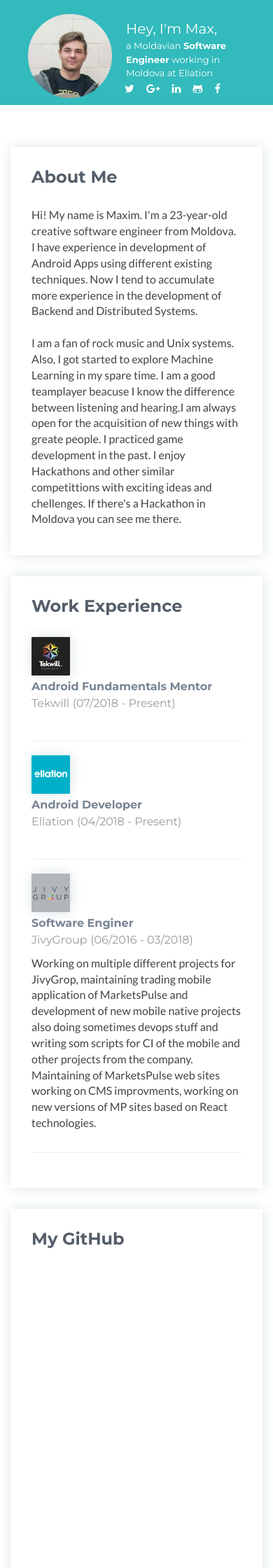
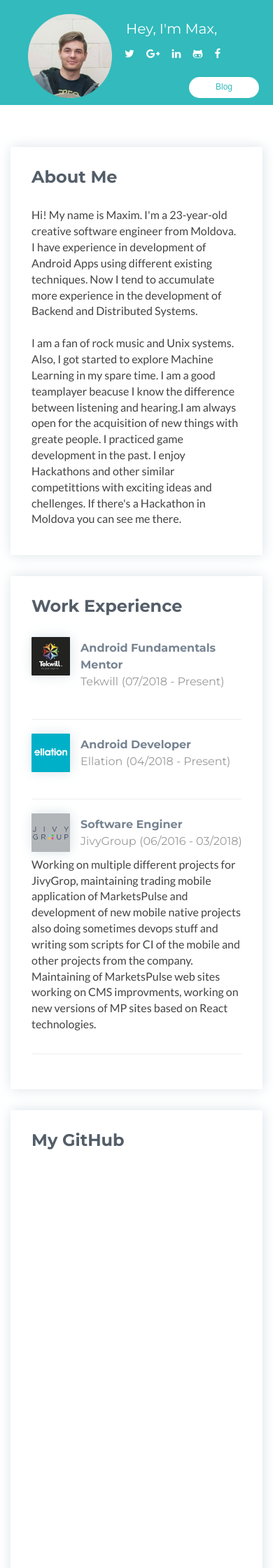
Before and after one commit to maximbircu/maximbircu.github.io, a Jekyll site: the page built from index.html, in a window 390 px wide. Shown: the top 2240 px of the page at 70% size. Built offline with Jekyll 4.4.1, drawn with Linux system fonts in a browser that asks for light colours; nearby versions of some CDN libraries; library files that are not in the unit come from our copies.

Commit message:
Adjust site design form mobile devices

```diff
--- a/_includes/cards/work-experience.html
+++ b/_includes/cards/work-experience.html
@@ -5,7 +5,7 @@
             {% for item in site.data.cards.work-experience %}
                 <div class="item row">
                     <img src="{{ item.logoUrl }}" class="col-lg-3 company-logo" alt="">
-                    <div class="work-experience-heading col-lg-9">
+                    <div class="work-experience-heading">
                         <h3 class="title ">
                             {{ item.position }} <br/>
                             <span class="place"><a href="{{ item.companyWebSiteUrl }}">{{item.companyName}}</a></span>
--- a/_includes/sidebar.html
+++ b/_includes/sidebar.html
@@ -1,6 +1,6 @@
 <div class="heading-wrapper col-lg-3 col-md-4 col-sm-12">
     <div class="heading-content row">
-        <img class="profile-image img-responsive" src="{{ site.data.sidebar.profile-image }}" alt="Maxim"/>
+        <img class="profile-image img-responsive" src="{{ site.baseUrl }}/{{ site.data.sidebar.profile-image }}" alt="Maxim"/>
         <h1 class="profile-description-title">Hey, I'm {{ site.data.sidebar.shortname }},</h1>
         <h4 class="profile-description">a Moldavian <span class="job-title">{{ site.data.sidebar.ocupation }}</span> working in Moldova at {{ site.data.sidebar.company }}</h4>
         <a class="contact-me-btn row" href="{{ site.baseurl }}/{{ layout.buttonUrl }}">{{ layout.buttonName }}</a>
--- a/_sass/includes/cards/work-experience.sass
+++ b/_sass/includes/cards/work-experience.sass
@@ -7,6 +7,8 @@
     background-color: #b3b6b9
     margin-bottom: 0px
     border-radius: 1px
+    margin-right: 15px
+    float: left
 
 .company-info-container
     display: inline
--- a/_sass/includes/sidebar.sass
+++ b/_sass/includes/sidebar.sass
@@ -123,7 +123,7 @@
 
 @media only screen and (max-width: 540px)
     .contact-me-btn
-        padding-top: 10px
+        padding-top: 6px
         width: 100px
         font-size: 12px
 
@@ -131,10 +131,12 @@
     .contact-me-btn
         padding-top: 6px
         width: 50px
-        font-size: 0px
 
     .contact-me-btn i
         font-size: 20px
+
+    .contacts .fa
+        font-size: 15px
 
 @media only screen and (max-width: 434px)
     .profile-description
@@ -146,9 +148,15 @@
     .contacts .fa
         font-size: 15px
 
-@media only screen and (max-width: 409px)
+@media only screen and (max-width: 400px)
     .contact-me-btn
-        visibility: hidden
+        width: 100px
+
+    .profile-description
+        display: none
+
+    .contacts
+        margin-top: -50px
 
 @media only screen and (max-width: 364px)
     .profile-description
--- a/index.html
+++ b/index.html
@@ -3,12 +3,12 @@ layout: about
 ---
 <div class="sections-wrapper col-lg-9 col-md-8 col-sm-12">
     <div class="row">
-        <div class="primary col-lg-8 col-md-7 col-sm-12 col-xs-12">
+        <div class="primary col-lg-8 col-md-12 col-sm-12 col-xs-12">
             {% include cards/about-me.html %}
             {% include cards/work-experience.html %}
             {% include cards/github.html %}
         </div>
-        <div class="secondary col-lg-4 col-md-5 col-sm-12 col-xs-12">
+        <div class="secondary col-lg-4 col-md-12 col-sm-12 col-xs-12">
             {% include cards/contacts.html %}
             {% include cards/skills.html %}
             {% include cards/testimonials.html %}
```
